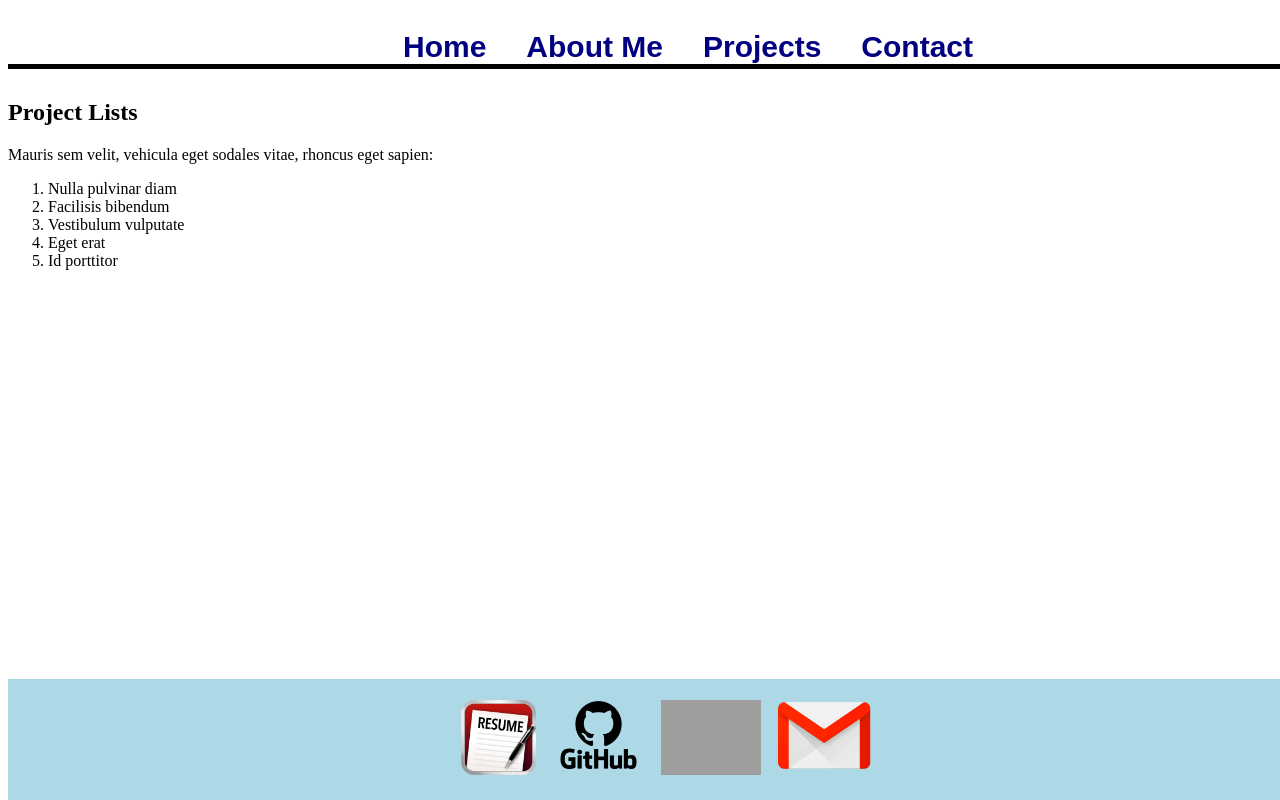
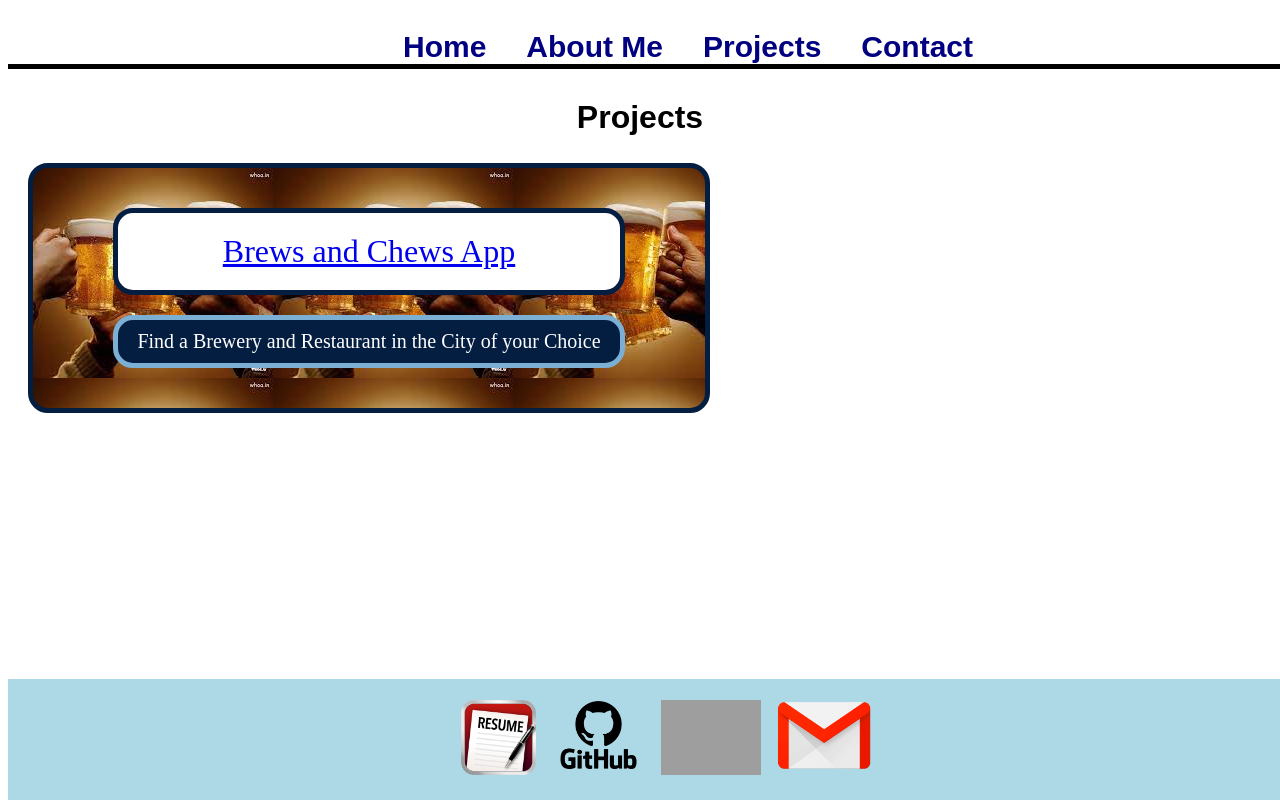
Before and after one commit to TBoneXX/TURNER-REACT-PORTFOLIO, a React (Create React App) app in the folder portfolio/: page /Projects in a window 1280 px wide. Shown: the top 800 px of the page. Built offline with nearby package versions, Linux system fonts and the light colour scheme; grey boxes are pictures that could not be loaded.

Commit message:
added brews and chews project to project portfolio

```diff
--- a/portfolio/src/components/Projects.js
+++ b/portfolio/src/components/Projects.js
@@ -3,18 +3,28 @@
 class Projects extends Component {
   render() {
     return (
-        <div>
-        <h2>Project Lists</h2>
-        <p>Mauris sem velit, vehicula eget sodales vitae,
-        rhoncus eget sapien:</p>
-        <ol>
-          <li>Nulla pulvinar diam</li>
-          <li>Facilisis bibendum</li>
-          <li>Vestibulum vulputate</li>
-          <li>Eget erat</li>
-          <li>Id porttitor</li>
-        </ol>
-      </div>
+        <>
+          <h2 className="project-header">Projects</h2>
+
+          <div className="brews">
+            <figure className="work-focus">
+            <p className="focus-title"><a href="https://mdh1080.github.io/Brews-and-Chews/">Brews and Chews App</a></p>
+            <p className="subtitle">Find a Brewery and Restaurant in the City of your Choice</p>
+            </figure>
+        </div>
+
+
+
+
+
+
+
+
+
+
+
+         </>
+
     )
   }
 }
--- a/portfolio/src/css/projects.css
+++ b/portfolio/src/css/projects.css
@@ -0,0 +1,53 @@
+.project-header {
+    display:flex;
+    justify-content: center;
+    font-family: Arial, Helvetica, sans-serif;
+    font-size: xx-large;
+}
+
+.brews {
+    background-image:url("../img/beer.jpg") ;
+    max-width: 50%;
+    padding:20px;
+    margin:20px;
+    border-width:5px;
+    border-style:solid;
+    border-color: #041E42;
+    border-radius: 20px;
+}
+
+.focus-title {
+    font-size: 200%;
+    display:flex;
+    justify-content: center;
+    color:#041E42;
+    background-color: white;
+    align-items: top;
+    padding:20px;
+    margin:20px;
+    border-width:5px;
+    border-style:solid;
+    border-color: #041E42;
+    border-radius: 20px;
+
+}
+.focus-title:hover {
+    background-color: #7BAFD4;
+    color:white;
+}
+
+.subtitle {
+    font-size: 125%;
+    display:flex;
+    flex: 1 0 25%;
+    justify-content: center;
+    background-color: #041E42;
+    align-items: top;
+    color:white;
+    padding:10px;
+    margin:20px;
+    border-width:5px;
+    border-style:solid;
+    border-color: #7BAFD4;
+    border-radius: 20px;
+}
```
Also changed, not shown: portfolio/src/img/beer.jpg (added), portfolio/src/img/program.jfif (added).
